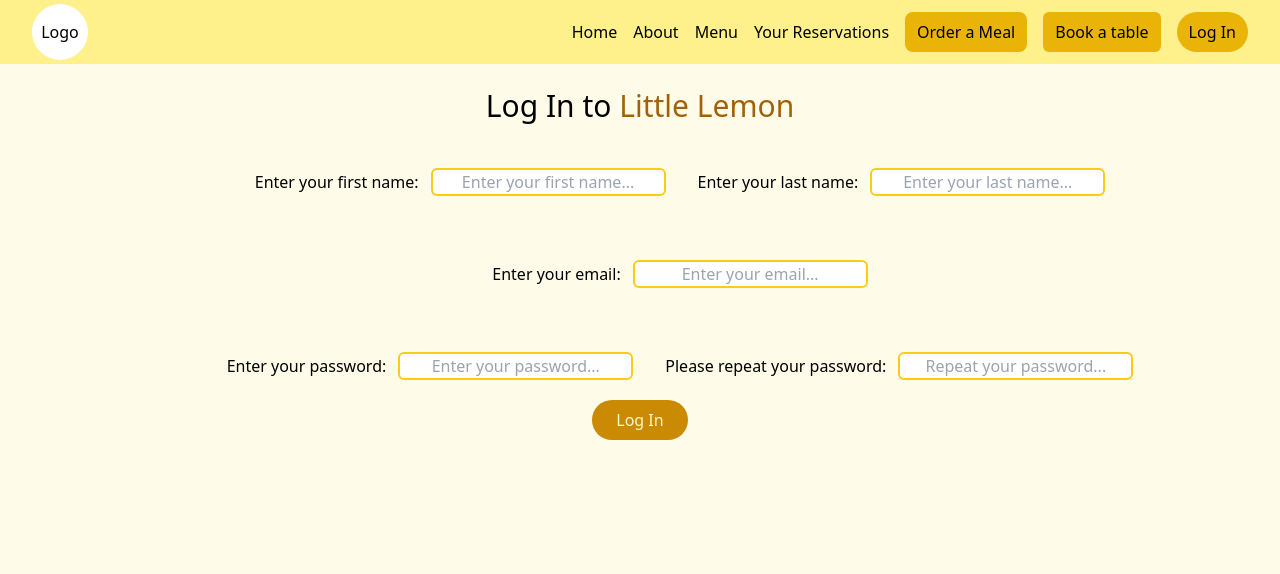
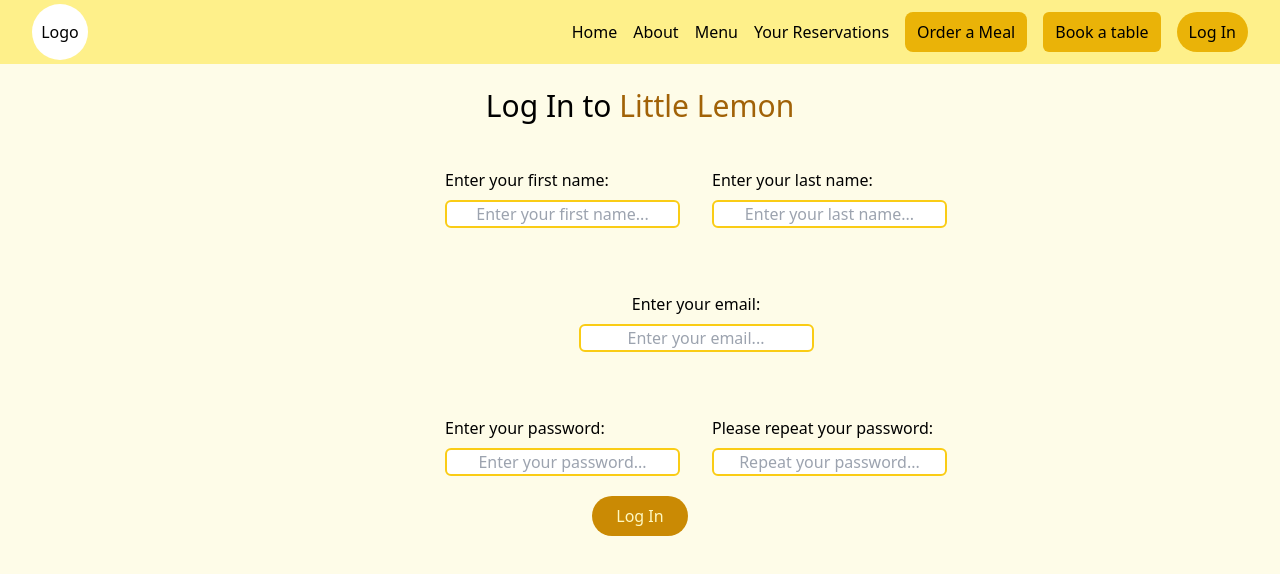
Before and after one commit to FatihTheDev/frontend-capstone, a Next.js app in the folder capstone/: page /login in a window 1280 px wide. Shown: the top 574 px of the page. Built offline with nearby package versions, Linux system fonts and the light colour scheme.

Commit message:
Little lemon restaurant React + Next.js app

```diff
--- a/capstone/app/login/page.tsx
+++ b/capstone/app/login/page.tsx
@@ -1,10 +1,17 @@
 'use client'
 
-import { useState } from 'react'
+import { useState, ChangeEvent, FormEvent } from 'react'
+
+interface FormData {
+  firstname: string;
+  lastname: string;
+  email: string;
+  pass: string;
+  passagain: string;
+}
 
 const Login = () => {
-
-    const[data, setData] = useState<any>({
+  const [data, setData] = useState<FormData>({
     firstname: '',
     lastname: '',
     email: '',
@@ -12,40 +19,103 @@ const Login = () => {
     passagain: ''
   })
 
-    const changeData = (e:any) => {
+  const [errors, setErrors] = useState<Partial<FormData>>({})
+
+  const changeData = (e: ChangeEvent<HTMLInputElement>) => {
+    const { name, value } = e.target
     setData({
       ...data,
-            [e.target.name]: e.target.value
+      [name]: value
     })
+    setErrors(prevErrors => ({ ...prevErrors, [name]: '' }))
   }
 
-    return(
-    <form action="submit.php" method="POST">
+  const validateForm = (): boolean => {
+    const newErrors: Partial<FormData> = {}
+    let isValid = true
+
+    if (!data.firstname.trim()) {
+      newErrors.firstname = 'First name is required'
+      isValid = false
+    }
+
+    if (!data.lastname.trim()) {
+      newErrors.lastname = 'Last name is required'
+      isValid = false
+    }
+
+    if (!data.email.trim()) {
+      newErrors.email = 'Email is required'
+      isValid = false
+    } else if (!/\S+@\S+\.\S+/.test(data.email)) {
+      newErrors.email = 'Email is invalid'
+      isValid = false
+    }
+
+    if (!data.pass) {
+      newErrors.pass = 'Password is required'
+      isValid = false
+    } else if (data.pass.length < 8) {
+      newErrors.pass = 'Password must be at least 8 characters long'
+      isValid = false
+    }
+
+    if (data.pass !== data.passagain) {
+      newErrors.passagain = 'Passwords do not match'
+      isValid = false
+    }
+
+    setErrors(newErrors)
+    return isValid
+  }
+
+  const handleSubmit = (e: FormEvent<HTMLFormElement>) => {
+    e.preventDefault()
+    if (validateForm()) {
+      console.log('Form submitted:', data)
+    }
+  }
+
+  return (
+    <form onSubmit={handleSubmit}>
       <h1 className="text-3xl text-center mt-6">Log In to <span className="text-yellow-700">Little Lemon</span></h1>
       <div className="container p-5 ml-14 mt-6">
-            <div className="name flex justify-center items-center">
-                <label htmlFor="firstname" className="mr-3">Enter your first name: </label>
-                <input value={data.firstname} onChange={changeData} name='firstname' type="text" placeholder="Enter your first name..." className="mr-8 text-center border-2 border-yellow-400 rounded-md hover:border-yellow-600"/>
-
-                <label htmlFor="last" className="mr-3" >Enter your last name: </label>
-                <input value={data.lastname} onChange={changeData} name='lastname' type="text" placeholder="Enter your last name..." className="mr-8 text-center border-2 border-yellow-400 rounded-md hover:border-yellow-600"/>
+        <div className="name flex flex-col md:flex-row justify-center items-center">
+          <div className="mb-4 md:mb-0 md:mr-8">
+            <label htmlFor="firstname" className="block mb-2">Enter your first name: </label>
+            <input value={data.firstname} onChange={changeData} name='firstname' type="text" placeholder="Enter your first name..." className={`text-center border-2 ${errors.firstname ? 'border-red-500' : 'border-yellow-400'} rounded-md hover:border-yellow-600`} />
+            {errors.firstname && <p className="text-red-500 text-sm mt-1">{errors.firstname}</p>}
           </div>
 
-            <div className="email flex justify-center items-center my-16">
-                <label htmlFor="email" className="mr-3">Enter your email: </label>
-                <input value={data.email} onChange={changeData} name='email' type="email" placeholder="Enter your email..." className="mr-8 text-center border-2 border-yellow-400 rounded-md hover:border-yellow-600"/>
+          <div>
+            <label htmlFor="lastname" className="block mb-2">Enter your last name: </label>
+            <input value={data.lastname} onChange={changeData} name='lastname' type="text" placeholder="Enter your last name..." className={`text-center border-2 ${errors.lastname ? 'border-red-500' : 'border-yellow-400'} rounded-md hover:border-yellow-600`} />
+            {errors.lastname && <p className="text-red-500 text-sm mt-1">{errors.lastname}</p>}
+          </div>
         </div>
 
-            <div className="pass flex justify-center items-center">
-                <label htmlFor="pass" className="mr-3" >Enter your password: </label>
-                <input value={data.pass} onChange={changeData} name='pass' type="password" placeholder="Enter your password..." className="mr-8 text-center border-2 border-yellow-400 rounded-md hover:border-yellow-600"/>
+        <div className="email flex flex-col justify-center items-center my-16">
+          <label htmlFor="email" className="block mb-2">Enter your email: </label>
+          <input value={data.email} onChange={changeData} name='email' type="email" placeholder="Enter your email..." className={`text-center border-2 ${errors.email ? 'border-red-500' : 'border-yellow-400'} rounded-md hover:border-yellow-600`} />
+          {errors.email && <p className="text-red-500 text-sm mt-1">{errors.email}</p>}
+        </div>
 
-                <label htmlFor="passagain" className="mr-3">Please repeat your password: </label>
-                <input value={data.passagain} onChange={changeData} name='passagain' type="password" placeholder="Repeat your password..." className="mr-8 text-center border-2 border-yellow-400 rounded-md hover:border-yellow-600"/>
+        <div className="pass flex flex-col md:flex-row justify-center items-center">
+          <div className="mb-4 md:mb-0 md:mr-8">
+            <label htmlFor="pass" className="block mb-2">Enter your password: </label>
+            <input value={data.pass} onChange={changeData} name='pass' type="password" placeholder="Enter your password..." className={`text-center border-2 ${errors.pass ? 'border-red-500' : 'border-yellow-400'} rounded-md hover:border-yellow-600`} />
+            {errors.pass && <p className="text-red-500 text-sm mt-1">{errors.pass}</p>}
+          </div>
+
+          <div>
+            <label htmlFor="passagain" className="block mb-2">Please repeat your password: </label>
+            <input value={data.passagain} onChange={changeData} name='passagain' type="password" placeholder="Repeat your password..." className={`text-center border-2 ${errors.passagain ? 'border-red-500' : 'border-yellow-400'} rounded-md hover:border-yellow-600`} />
+            {errors.passagain && <p className="text-red-500 text-sm mt-1">{errors.passagain}</p>}
+          </div>
         </div>
       </div>
       <div className='flex justify-center items-center'>
-            <button className='bg-yellow-600 text-yellow-100 w-24 px-4 py-2 rounded-full'>Log In</button>
+        <button type="submit" className='bg-yellow-600 text-yellow-100 w-24 px-4 py-2 rounded-full'>Log In</button>
       </div>
     </form>
   )
--- a/capstone/app/page.tsx
+++ b/capstone/app/page.tsx
@@ -1,7 +1,6 @@
 'use client'
 
 import { useState, useEffect } from "react";
-import Link from "next/link";
 import Image from "next/image";
 import lemon from "./assets/lemon.jpg"
 import Specials from "./specials/page";
@@ -11,6 +10,7 @@ import Footer from "./footer/page";
 import Order from "./order/page";
 import BookingForm from "./table-booking/page";
 import Bookings from "./bookings/page";
+
 
 export interface BookingData {
   date: string;
@@ -53,7 +53,9 @@ export default function Home() {
             <div>
               <p className="text-yellow-800">Chicago</p>
               <p className="mt-2">We are a family-owned Mediterranean restaurant which brings the best restaurant experience to you.</p>
-              <button className="mt-4 px-4 py-2 bg-yellow-400 text-yellow-900 rounded-full hover:text-yellow-700 w-full md:w-auto"><Link href="/table-booking">Reserve a Table</Link></button>
+              <button className="mt-4 px-4 py-2 bg-yellow-400 text-yellow-900 rounded-full hover:text-yellow-700 w-full md:w-auto">
+                <a href="#booking-form">Reserve a Table</a>
+              </button>
             </div>
             <div className="order-first md:order-last mb-4 md:mb-0">
               <Image className="w-full md:w-[40%] mx-auto md:ml-auto rounded-lg" src={lemon} alt="lemon image" />
@@ -62,8 +64,12 @@ export default function Home() {
         </div>
       </header>
       <Specials/>
-      <BookingForm onSubmit={handleBookingSubmit} />
-      <Bookings data={bookings} />
+      <div id="booking-form">
+        <BookingForm onSubmit={handleBookingSubmit} />
+      </div>
+      <div id="bookings">
+        <Bookings data={bookings} />
+      </div>
       <Testimonials/>
       <AboutUs/>
       <Order/>
```
Also changed, not shown: capstone/app/constants/Nav.tsx (+22 -15 lines), capstone/app/table-booking/page.tsx (+23 -6 lines), capstone/app/about/page.tsx (line endings or trailing spaces), capstone/app/about_us/page.tsx (line endings or trailing spaces), capstone/app/bookings/page.tsx (line endings or trailing spaces), capstone/app/footer/page.tsx (line endings or trailing spaces), capstone/app/order/page.tsx (line endings or trailing spaces), capstone/app/specials/page.tsx (line endings or trailing spaces), capstone/app/testimonials/page.tsx (line endings or trailing spaces). Lines whose indentation alone changed are shown as unchanged.
